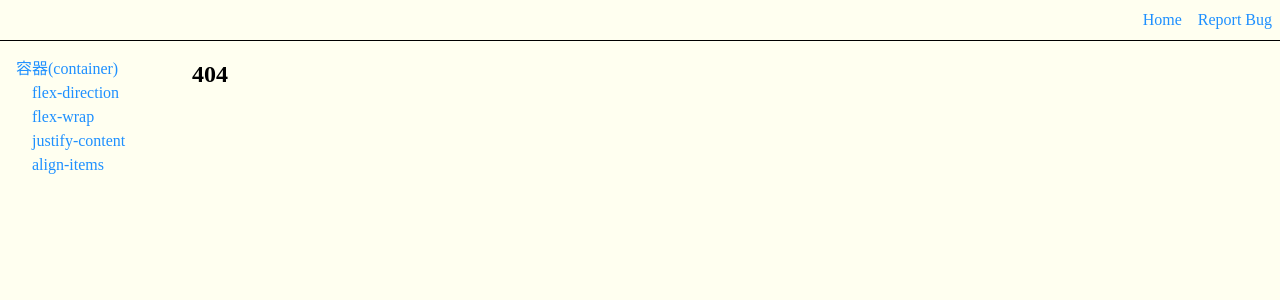
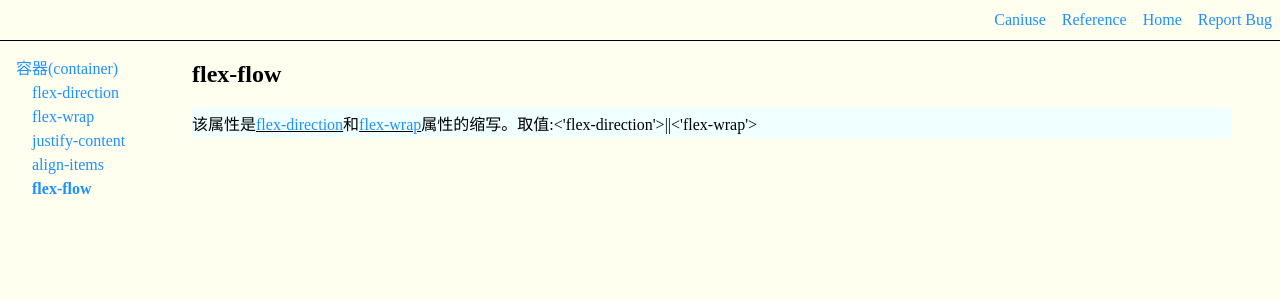
Before and after one commit to asurance/flex-tutorial, a Next.js app: page /container/FlexFlow in a window 1280 px wide. Before the commit this address had no page. Shown: the top 300 px of the page. Built offline with nearby package versions, Linux system fonts and the light colour scheme.

Commit message:
✨feat(flex-flow): 基本完成

```diff
--- a/components/Layout.tsx
+++ b/components/Layout.tsx
@@ -31,6 +31,10 @@ const containers: NavVO[] = [
     {
         link: 'AlignItems',
         text: 'align-items',
+    },
+    {
+        link: 'FlexFlow',
+        text: 'flex-flow',
     },
 ]
 
--- /dev/null
+++ b/pages/container/FlexFlow.tsx
@@ -0,0 +1,29 @@
+import { ReactElement } from 'react'
+import ArticleLink from '../../components/ArticleLink'
+import Layout from '../../components/Layout'
+import PropertyP from '../../components/PropertyP'
+import { NavVO } from '../../interfaces/NavVO'
+
+const FlexDirection = <ArticleLink href="/container/FlexDirection">flex-direction</ArticleLink>
+
+const FlexWrap = <ArticleLink href="/container/FlexWrap">flex-wrap</ArticleLink>
+
+const headNavs: NavVO[] = [
+    {
+        link: 'https://caniuse.com/?search=flex-flow',
+        text: 'Caniuse'
+    },
+    {
+        link: 'https://www.w3.org/TR/css-flexbox-1/#propdef-flex-flow',
+        text: 'Reference',
+    },
+]
+
+export default function FlexFlow(): ReactElement {
+    return <Layout title="flex-flow" navs={headNavs}>
+        <header><h1>flex-flow</h1></header>
+        <section>
+            <PropertyP>该属性是{FlexDirection}和{FlexWrap}属性的缩写。取值:&lt;&apos;flex-direction&apos;&gt;||&lt;&apos;flex-wrap&apos;&gt;</PropertyP>
+        </section>
+    </Layout>
+}
```
